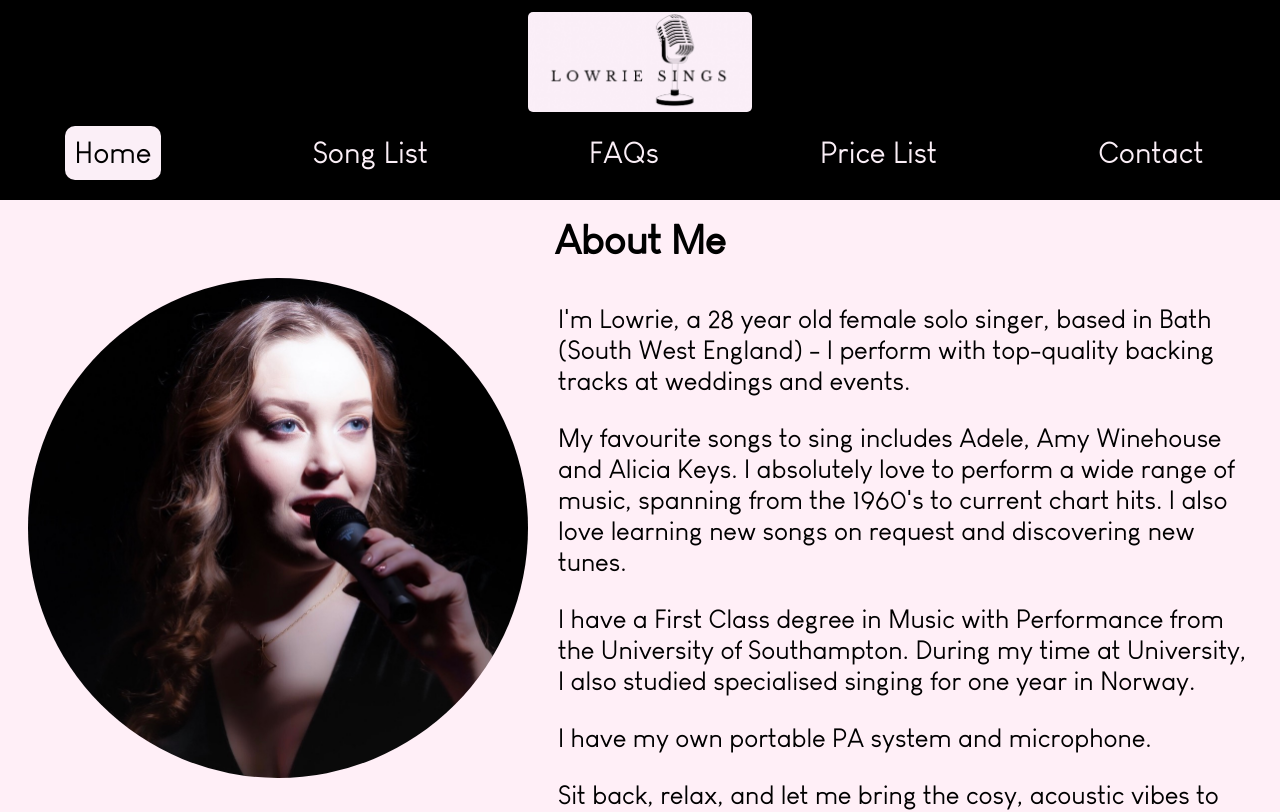
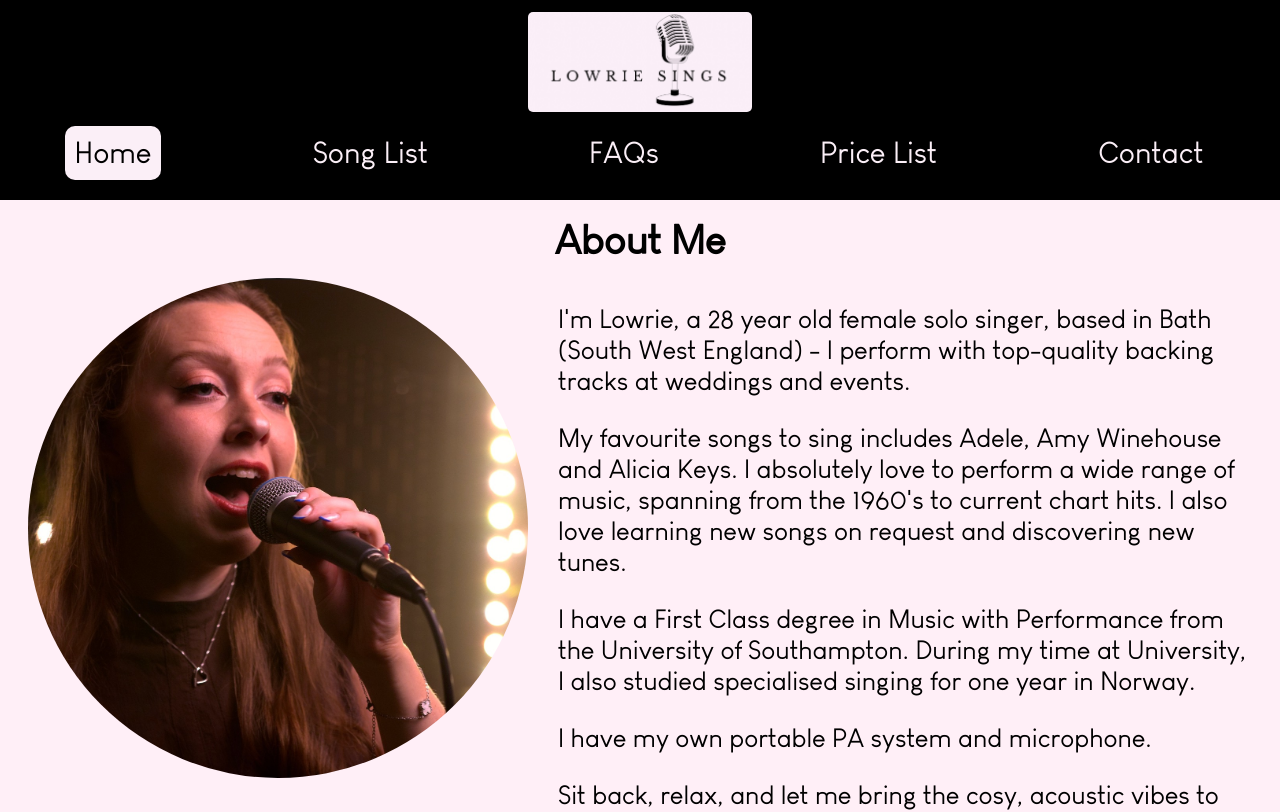
Before and after one commit to jleigh-100/lowriesings, a React app: page / in a window 1280 px wide. Shown: the top 812 px of the page. Built offline with nearby package versions, Linux system fonts and the light colour scheme.

Commit message:
new photo and videos

```diff
--- a/client/src/components/pages/HomePage.jsx
+++ b/client/src/components/pages/HomePage.jsx
@@ -3,7 +3,6 @@ import { Testimonials } from "./Testimonials.jsx";
 import { useWindowDimensions } from "../../hooks.js";
 import styled from "styled-components";
 import LiteYouTubeEmbed from 'react-lite-youtube-embed';
-import { Quote } from "../Icons.jsx";
 
 const Container = styled.div`
   margin: 8px;
@@ -95,7 +94,7 @@ export const HomePage = ({ setCurrentPage }) => {
           rel="preload"
           // loading="lazy"
           fetchPriority="high"
-          src="/images/shadowylowrie.jpg"
+          src="/images/lowrie_singing_blue.jpg"
           alt="Lowrie singing"
         />
         <div>
@@ -114,7 +113,7 @@ export const HomePage = ({ setCurrentPage }) => {
           </p>
           {width < 768 && <StyledYoutubeVideoContainer width={width}>
               <YoutubeVideo
-                src="https://www.youtube.com/embed/D6hvEztdGZs"
+                src="https://www.youtube.com/embed/lKodQL8kfBA"
                 title="Valerie - Amy Winehouse (Cover by Lowrie)"
               />
             </StyledYoutubeVideoContainer>}
@@ -138,6 +137,10 @@ export const HomePage = ({ setCurrentPage }) => {
           <StyledLink onClick={() => setCurrentPage("Contact")}>
             I cannot wait to hear from you and be a part of your special day!
           </StyledLink>
+          {/* <audio controls>
+            <source src="audio/Lowrie_Singing.m4a" type="audio/mp4" />
+            Your browser does not support the audio element.
+          </audio> */}
         </div>
       </StyledInfo>
       {width > 769 && <StyledYoutubeVideoContainer width={width}>
```
